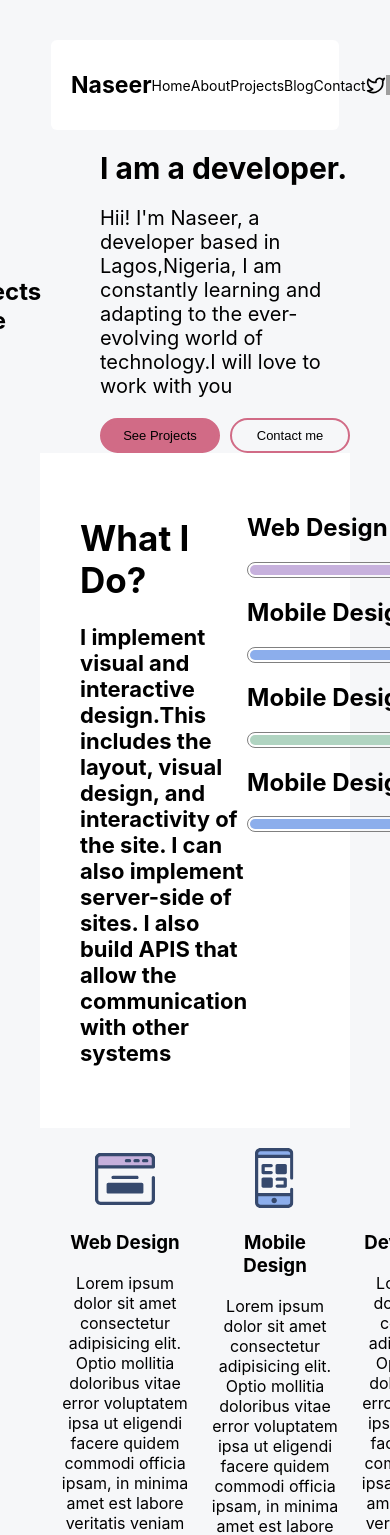
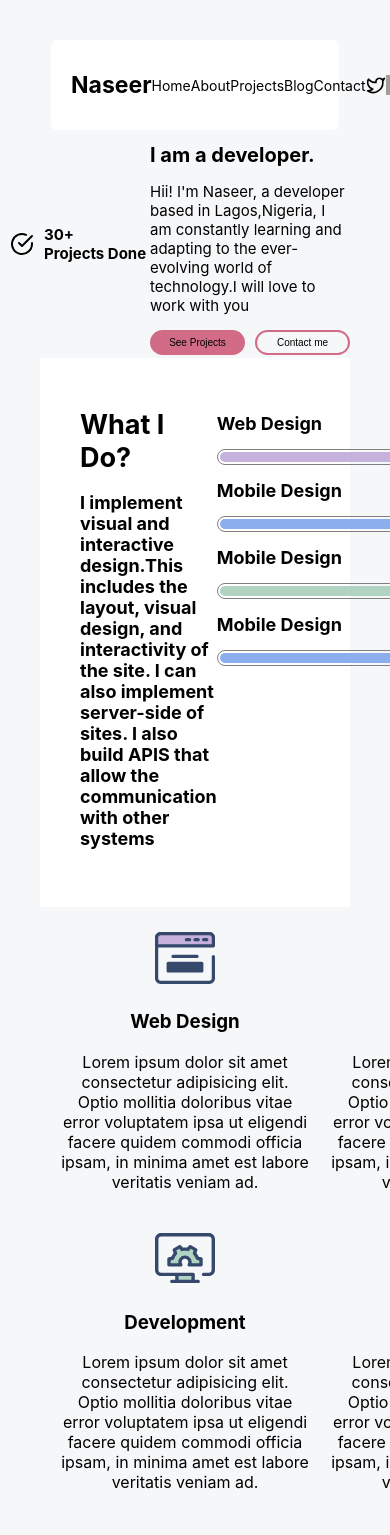
Before and after one commit to Naseerj/Portfolio, a Next.js app: page / in a window 390 px wide. Shown: the top 1535 px of the page. Built offline with nearby package versions, Linux system fonts and the light colour scheme; grey boxes are pictures that could not be loaded.

Commit message:
Added more responsiveness

```diff
--- a/styles/Home.module.css
+++ b/styles/Home.module.css
@@ -1101,3 +1101,166 @@
     width: 130px;
   }
 }
+
+@media (max-width: 770px) {
+
+  .proj1pic {
+    width: 340px;
+  }
+  .proj1text {
+    width: 250px;
+    height: 200px;
+  }
+  .proj1text h1{
+    font-size: 20px;
+    margin: 0%;
+  }
+  .proj1text h3{
+    font-size: 13px;
+  }
+  .proj2pic {
+    width: 340px;
+  }
+  .proj2text {
+    width: 250px;
+  }
+  .proj2text h1{
+    font-size: 20px;
+  }
+  .proj2text h3{
+    font-size: 13px;
+  }
+  .proj3pic {
+    width: 340px;
+  }
+  .proj3text {
+    width: 250px;
+  }
+  .proj3text h1{
+    font-size: 20px;
+  }
+  .proj3text h3{
+    font-size: 13px;
+  }
+  .proj4pic {
+    width: 340px;
+  }
+  .proj4text {
+    width: 250px;
+  }
+  .proj4text h1{
+    font-size: 20px;
+  }
+  .proj4text h3{
+    font-size: 13px;
+  }
+  .proj5pic {
+    width: 340px;
+  }
+  .proj5text {
+    width: 250px;
+  }
+  .proj5text h1{
+    font-size: 20px;
+  }
+  .proj5text h3{
+    font-size: 13px;
+  }
+  .grid{
+    grid-template-columns: 1fr 1fr ;
+    grid-template-rows: 1fr 1fr;
+  }
+  .webdev{
+    width: 300px;
+    align-items: center;
+    margin: 0;
+    text-align: center;
+    padding: 10px;
+  }
+  .flex10 h2{
+    font-size: 18px;
+  }
+  .flex1 h2{
+    font-size: 18px;
+  }
+  .what h3{
+    font-size: 18px;
+  }
+  .what h1{
+    font-size: 27px;
+    margin-top: 10px;
+  }
+  .progress {
+    width: 280px;
+  }
+  .progress0 {
+    width: 280px;
+  }
+  .inps {
+    width: 320px;
+  }
+  .inp1 {
+    width: 130px;
+  }
+  .inp2 {
+    width: 120px;
+  }
+  .inp1div {
+    width: 330px;
+  }
+  .inp3 {
+    width: 300px;
+    height: 130px;
+  }
+  .devdiv h1{
+    font-size: 23px;
+  }
+}
+
+@media (max-width: 736px) {
+  .webdev{
+    width: 250px;
+  }
+.naseer{
+  width: 200px;
+}
+.para{
+  font-size: 15px;
+}
+.title{
+  font-size: 20px;
+}
+.projects{
+  width: 350px;
+}
+.btn1 {
+  /* padding: 10px; */
+  border-radius: 20px;
+  width: 95px;
+  height: 25px;
+  /* background-color: slategrey; */
+  background-color: #d16b86;
+  /* border: none; */
+  border: 5px solid #d16b86;
+  font-size: 10px;
+}
+.btn2 {
+  /* padding: 10px; */
+  border-radius: 20px;
+  width: 95px;
+  height: 25px;
+  background-color: #f6f7f9;
+  border: 2px solid #d16b86;
+  font-size: 10px;
+
+}
+.btndiv{
+  width: 200px;
+}
+.text1{
+  font-size: 15px;
+}
+.text2{
+  font-size: 15px;
+}
+}
```
